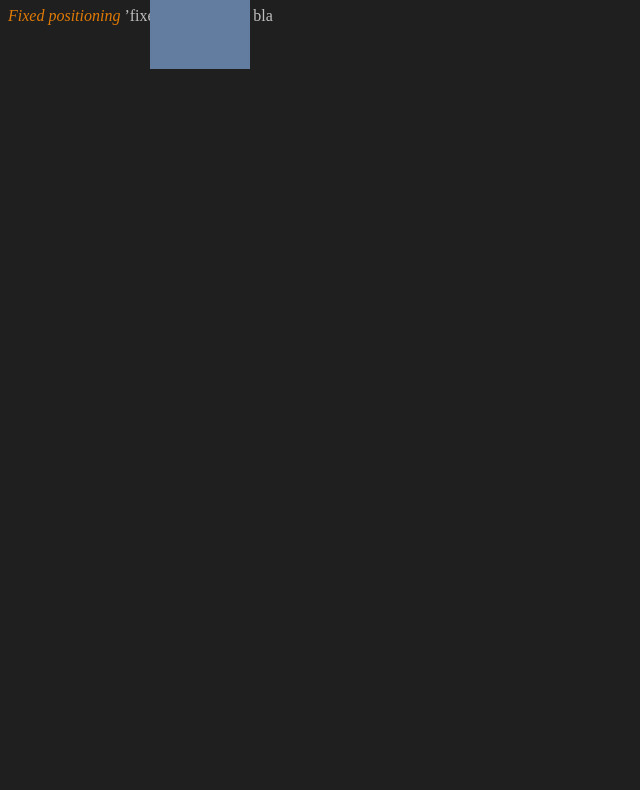
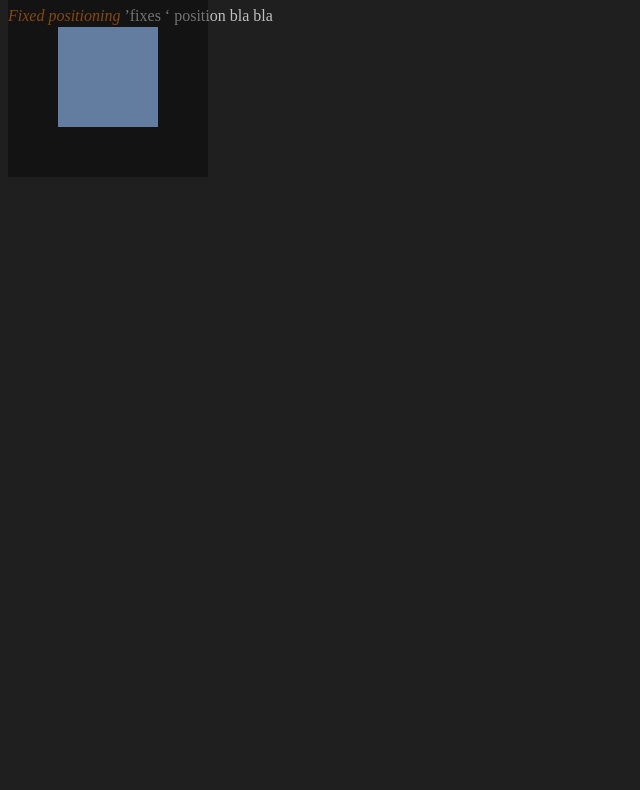
Before and after one commit to Mulubwa17/css-positioning, a plain HTML site: page index.html in a window 1280 px wide. Shown: the part 181-971 px from the top of the page, without its empty margins (0-640 px from the left). Drawn offline with Linux system fonts and the light colour scheme.

Commit message:
absolute positioning

```diff
--- a/index.html
+++ b/index.html
@@ -8,7 +8,9 @@
     <title>Document</title>
 </head>
 <body>
-    <div class="box blueBox"></div>
+    <div class="container">
+        <div class="box blueBox"></div>
+    </div>
     <div class="box greenBox"></div>
     <h1>CSS Positioning</h1>
     <p> <em>Fixed positioning</em> &rsquo;fixes &lsquo; position bla bla </p>
--- a/main.css
+++ b/main.css
@@ -20,11 +20,19 @@ em {
 
 .blueBox {
     background: #627da0;
-    position: fixed;
-    top: 150px;
-    left: 150px;
+    position: absolute;
+    left: 50px;
+    top: 50px;
 }
 
 .greenBox {
     background: #5b8054;
 }
+
+.container {
+  background: rgba(0,0,0,0.4);
+  height: 200px;
+  width: 200px;
+  margin-top: 150px;
+  position: absolute;
+}
```
